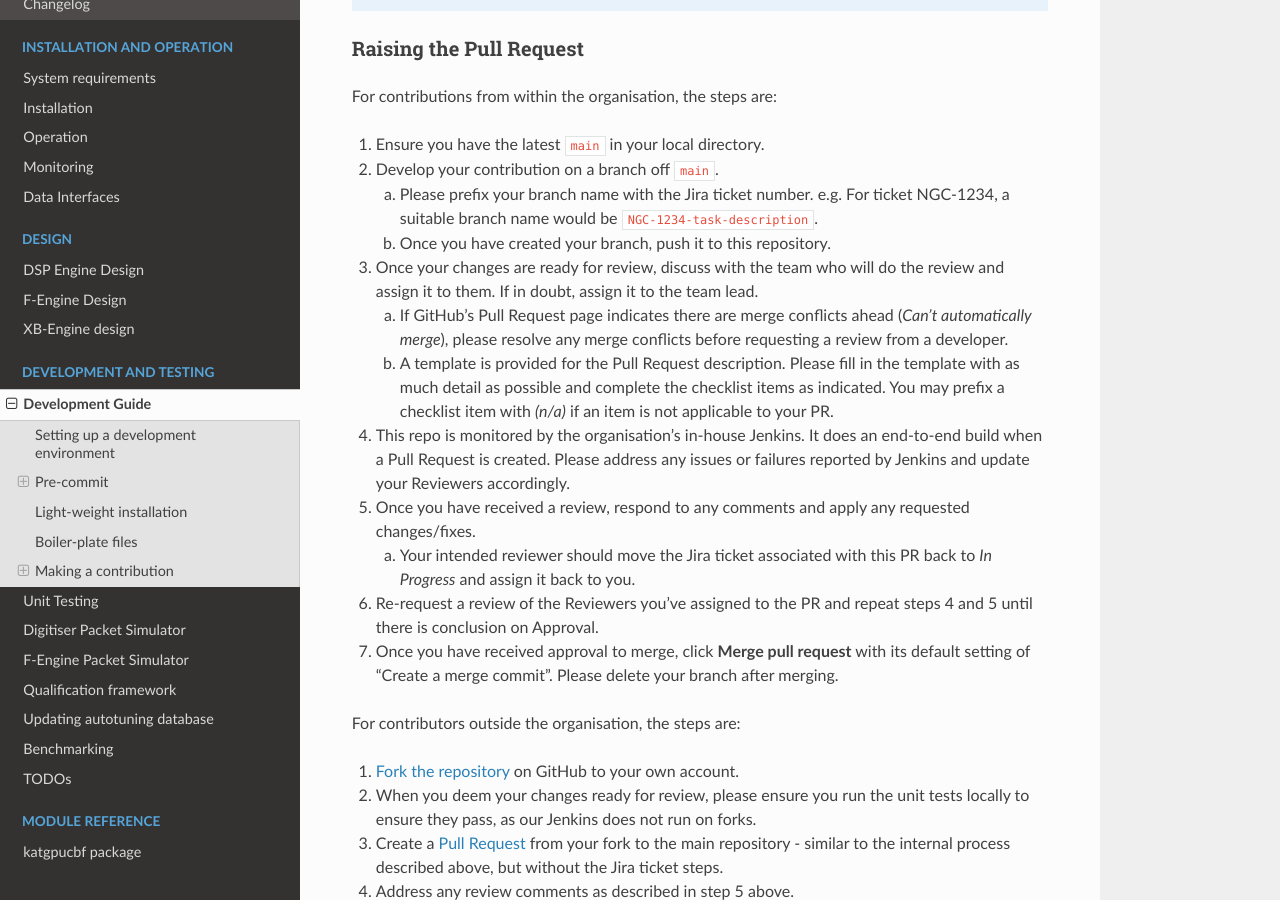
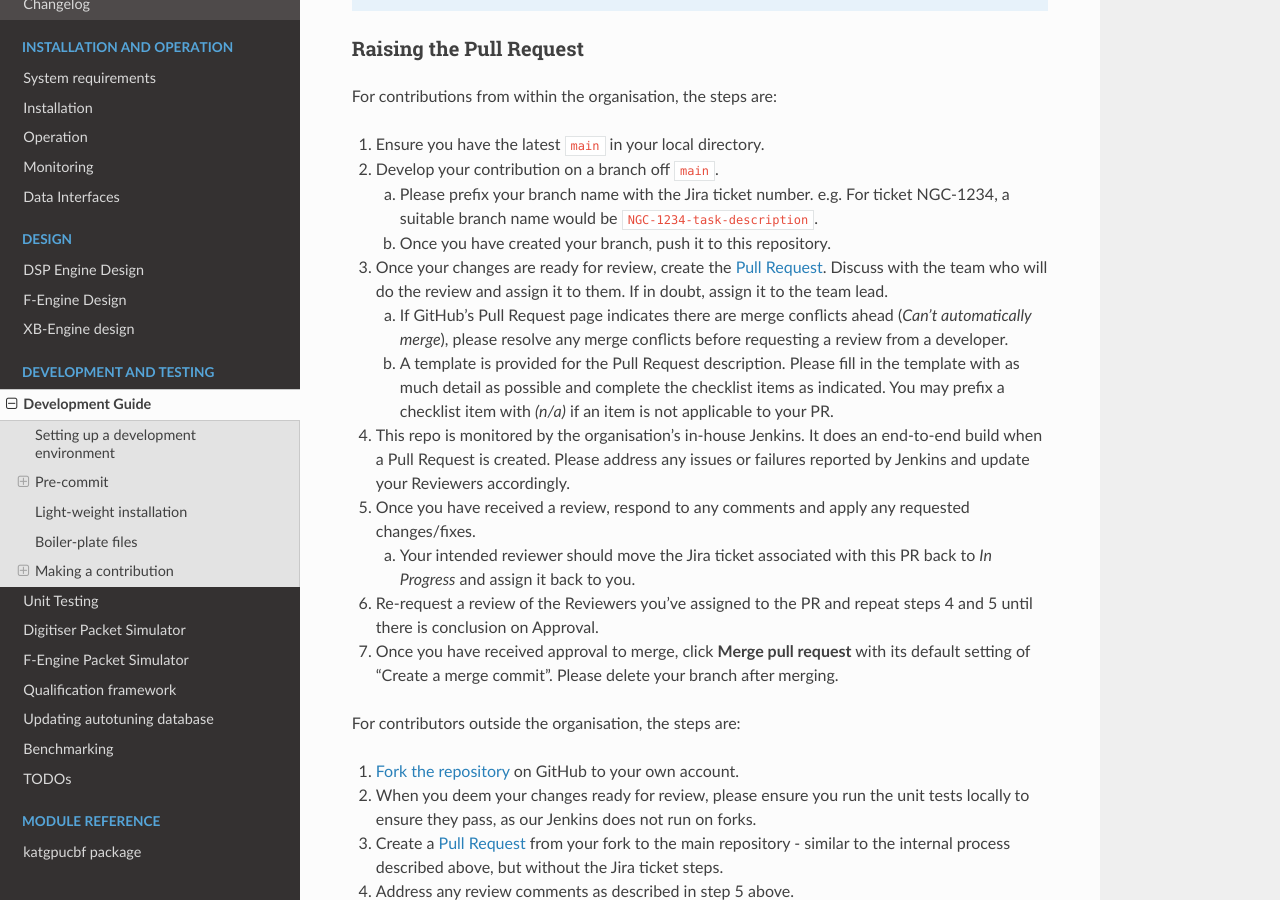
Before and after one commit to ska-sa/katgpucbf, a Sphinx documentation site: the page built from doc/dev-guide.rst, in a window 1280 px wide and 900 px high, scrolled down 3082 px. Built offline with Sphinx 7.4.7 and the Read the Docs theme 3.1.0, drawn with Linux system fonts in a browser that asks for light colours; pages that are not in the unit, such as notebooks, are missing from menus; the version number could not be read and is left out.

Commit message:
Refine one more line in the dev-guide
To be more explicit for in-house developers when raising a Pull Request.

```diff
--- a/doc/dev-guide.rst
+++ b/doc/dev-guide.rst
@@ -176,8 +176,9 @@ For contributions from within the organisation, the steps are:
       ``NGC-1234-task-description``.
    b. Once you have created your branch, push it to this repository.
 
-3. Once your changes are ready for review, discuss with the team who will do
-   the review and assign it to them. If in doubt, assign it to the team lead.
+3. Once your changes are ready for review, create the `Pull Request`_. Discuss
+   with the team who will do the review and assign it to them. If in doubt,
+   assign it to the team lead.
 
    a. If GitHub's Pull Request page indicates there are merge conflicts ahead
       (*Can't automatically merge*), please resolve any merge conflicts before
```
